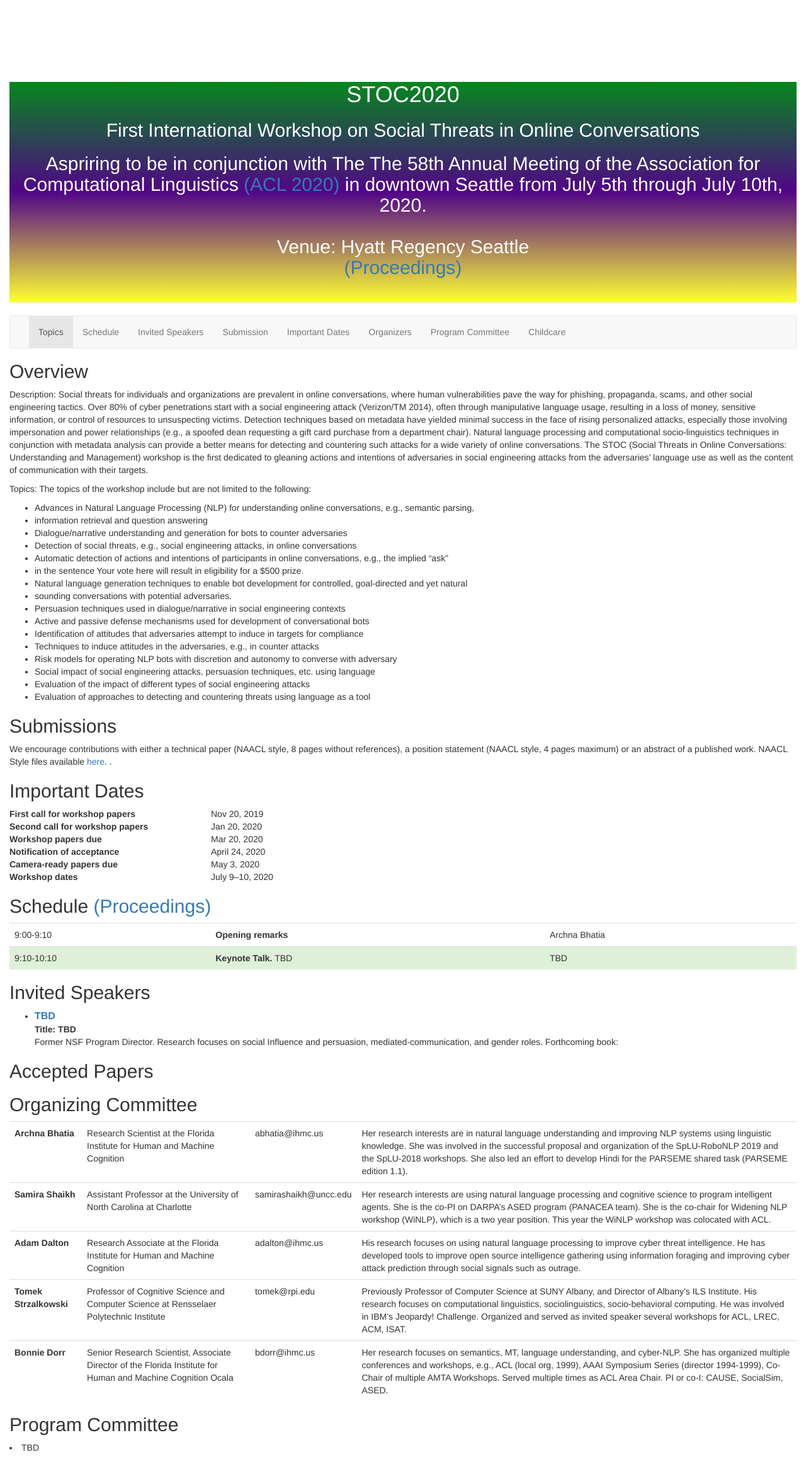
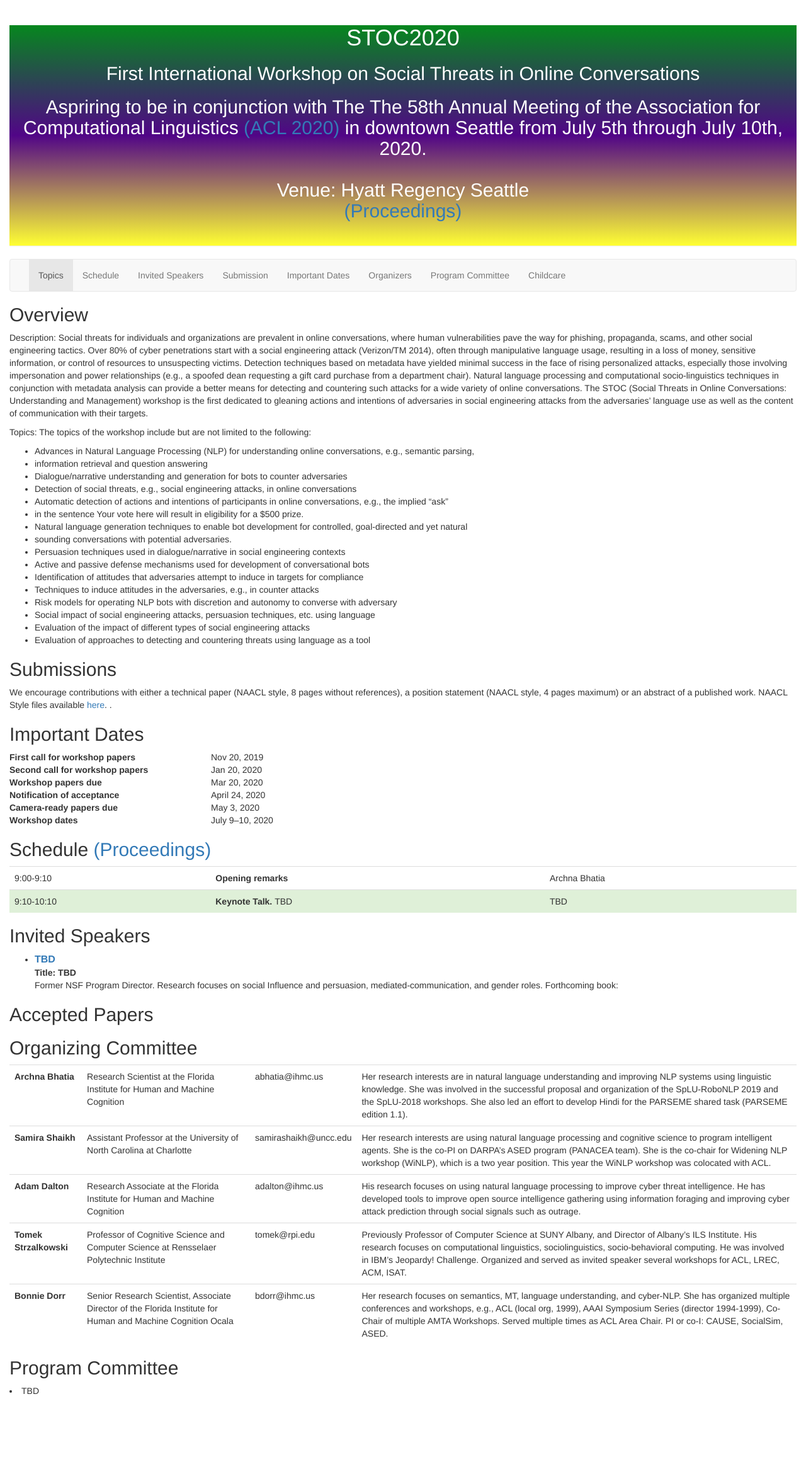
Before and after one commit to social-threats/social-threats.github.io, a Jekyll site: the page built from index.html, in a window 1280 px wide. Shown: the whole page at 63% size. Built offline with Jekyll 4.4.1, drawn with Linux system fonts in a browser that asks for light colours; nearby versions of some CDN libraries; after the commit the page ends 2218 px from its top, so only the background shows below that.

Commit message:
removing top padding

```diff
--- a/jekyll-bootstrap-theme/css/style.scss
+++ b/jekyll-bootstrap-theme/css/style.scss
@@ -9,11 +9,10 @@
 // add more css stuff here
 
 body {
-  padding-top: 50px;
 }
 
 .content {
-  padding: 40px 15px;
+  padding: 0px 15px;
 }
 
 .page-header {
```
